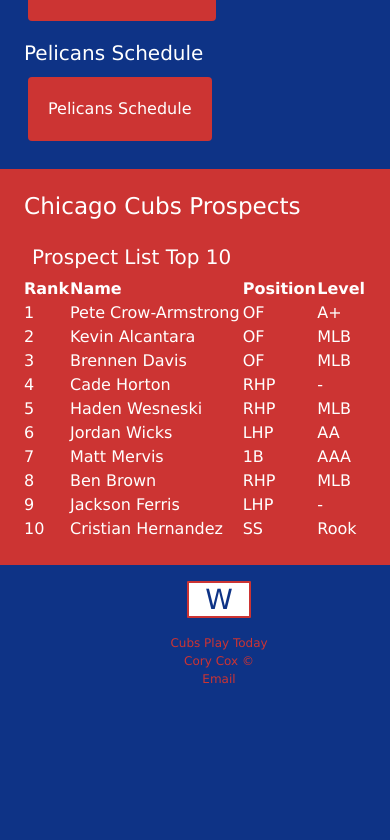
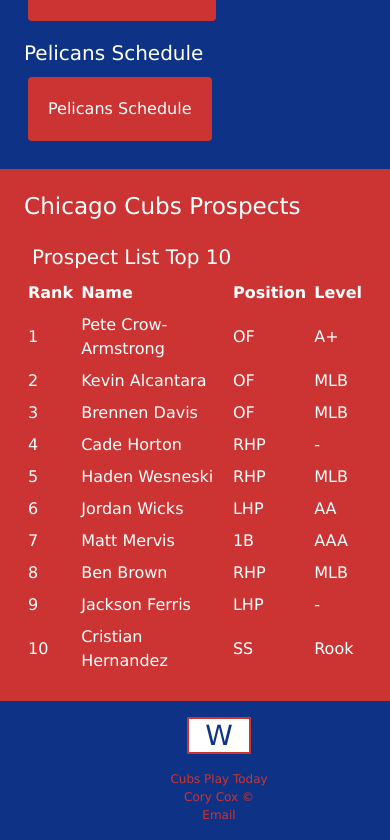
Before and after one commit to cwcox01/cubsplaytoday, a React (Create React App) app: page / in a window 390 px wide. Shown: the part 1619-2459 px from the top of the page. Before the commit the page ends 2323 px from the top, so only its background shows below. Built offline with nearby package versions, Linux system fonts and the light colour scheme; no server answers.

Commit message:
adjusted table padding on cubs prospect

```diff
--- a/public/css/styles.css
+++ b/public/css/styles.css
@@ -276,7 +276,7 @@
   th,
   td {
     text-align: left;
-    padding: 0px;
+    padding: 4px;
   }
 
   /* mlb section media query */
```
